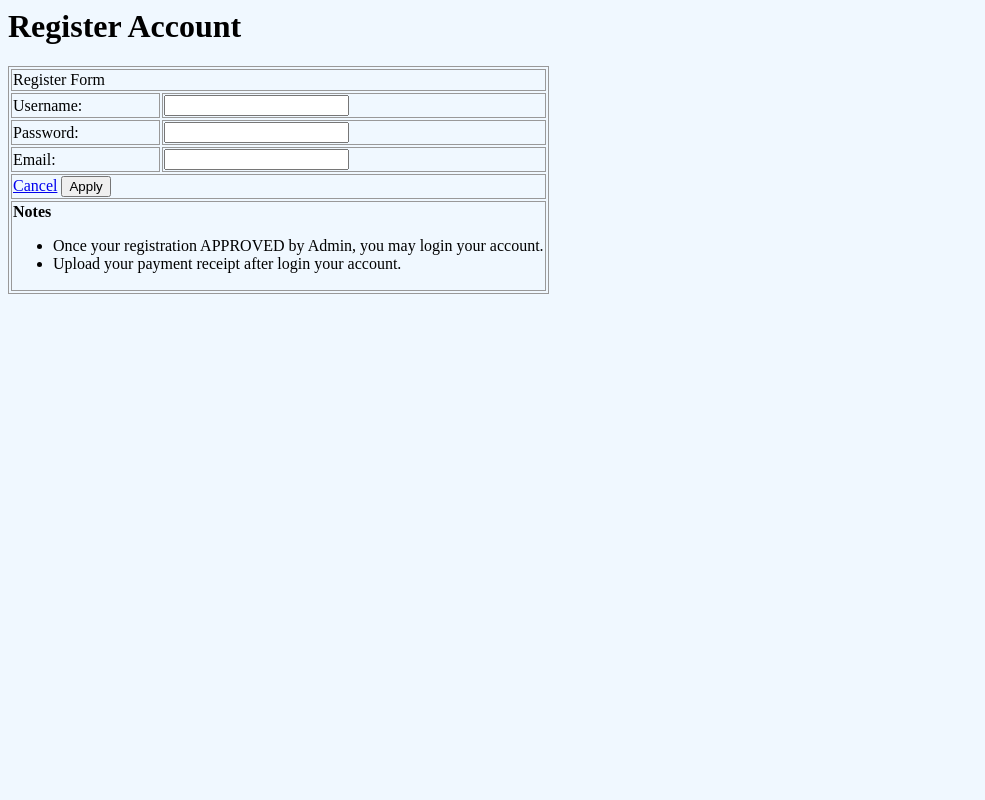
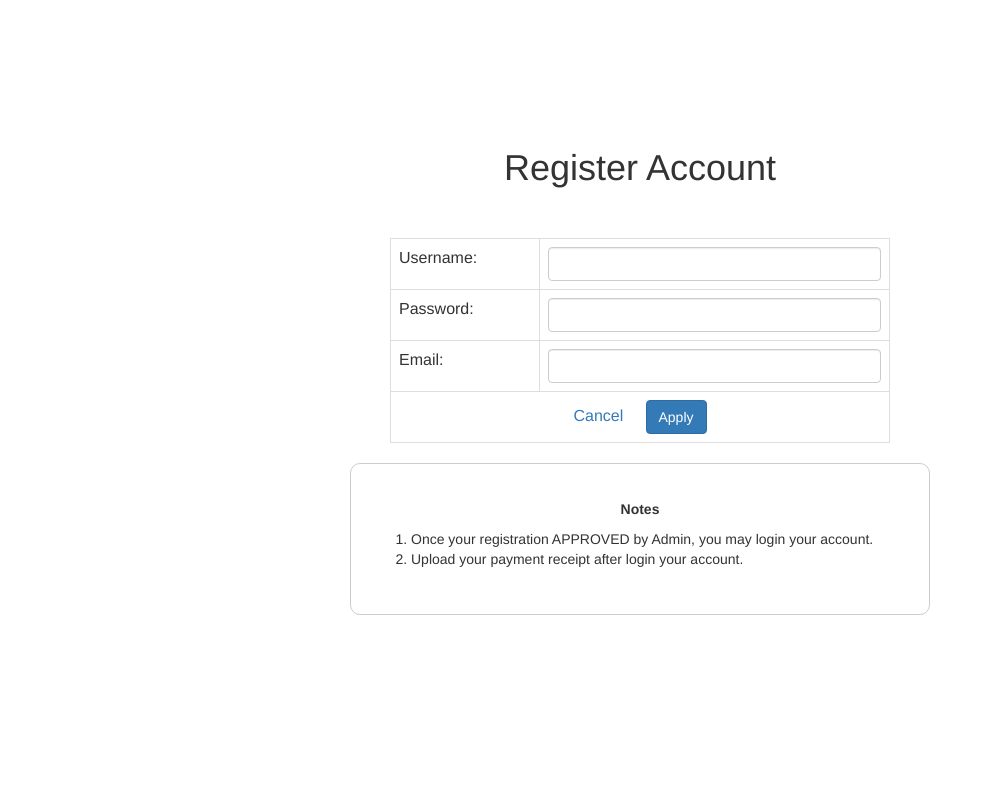
Before and after one commit to amilia23/clubmembership, a PHP site: page /register.php in a window 1280 px wide. Shown: the whole page, without its empty margins (0-985 px from the left). Run offline with PHP 8.4, Linux system fonts and the light colour scheme.

Commit message:
feat: add new UI

```diff
--- a/CSS/app.css
+++ /dev/null
@@ -1,9 +0,0 @@
-body {
-    background-color: aliceblue;
-}
-
-table, td {
-    border-style: solid;
-    border-width: 1px;
-    border-color: #999;
-}
--- a/header.php
+++ b/header.php
@@ -1,4 +1,5 @@
 <head>
     <title>Club Membership</title>
+    <link rel='stylesheet' href='CSS/bootstrap.min.css' type='text/css'>
     <link rel='stylesheet' href='CSS/app.css' type='text/css'>
 </head>
--- a/register.php
+++ b/register.php
@@ -1,20 +1,18 @@
 <html>
 <?php require('header.php'); ?>
-<body>
+
+<body style="padding-top: 10%;">
+    <center>
     <h1>Register Account</h1>
+        <div style="margin-top: 50px; width: 500px;">
             <form action ="PHP/apply.php" method = "POST">
-    <table border = "1">
-        <tr>
-            <td colspan="2">
-                <p>Register Form</p>
-            </td>
-        </tr>
+                <table class="table table-bordered">
                     <tr>
                         <td>
                             <p>Username:</p>
                         </td>
                         <td>
-                <input type ="text" name = "username">
+                            <input type ="text" name = "username" class="form-control">
                         </td>
                     </tr>
                     <tr>
@@ -22,7 +20,7 @@
                             <p>Password:</p>
                             </td>
                             <td>
-                    <input type ="password" name = "pass">
+                                <input type ="password" name = "pass" class="form-control">
                             </td>
                     </tr>
                     <tr>
@@ -30,26 +28,32 @@
                             <p>Email:</p>
                             </td>
                             <td>
-                    <input type ="text" name = "email">
+                                <input type ="text" name = "email" class="form-control">
                             </td>
                     </tr>
                     <tr>
-            <td colspan = "2">
-                <a href ="index.php" class = "g">Cancel</a>
-                <input type= "submit" name ="submit" value ="Apply" class ="g">
+                        <td colspan = "2" align="center">
+                            <a href ="index.php">Cancel</a>
+                            &nbsp;&nbsp;&nbsp;
+                            <input type= "submit" name ="submit" value ="Apply" class ="btn btn-primary">
                         </td>
                     </tr>
-        <tr>
-			<td colspan="2">
-			    <b><p class="b">Notes</p></b>
-				<ul>
-					<li class="d">Once your registration APPROVED by Admin, you may login your account.</li>
-					<li class="d">Upload your payment receipt after login your account.</li>
-				</ul>
-			</td>
-		</tr>
-
                 </table>
             </form>
+        </div>
+        <div style="border-style: solid;
+                        border-width: 1px;
+                        padding: 35px 20px 35px 20px;
+                        width: 580px;
+                        border-radius: 10px;
+                        border-color: #ccc;">
+            <b><p class="b">Notes</p></b>
+				<ol>
+					<li class="d text-left">Once your registration APPROVED by Admin, you may login your account.</li>
+					<li class="d text-left">Upload your payment receipt after login your account.</li>
+				</ol>
+            </div>
+    </center>
 </body>
+
 </html>
```
Also changed, not shown: CSS/table.css (deleted, +0 -19 lines), index.php (+9 -25 lines), login.php (+23 -15 lines). Lines whose indentation alone changed are shown as unchanged.
